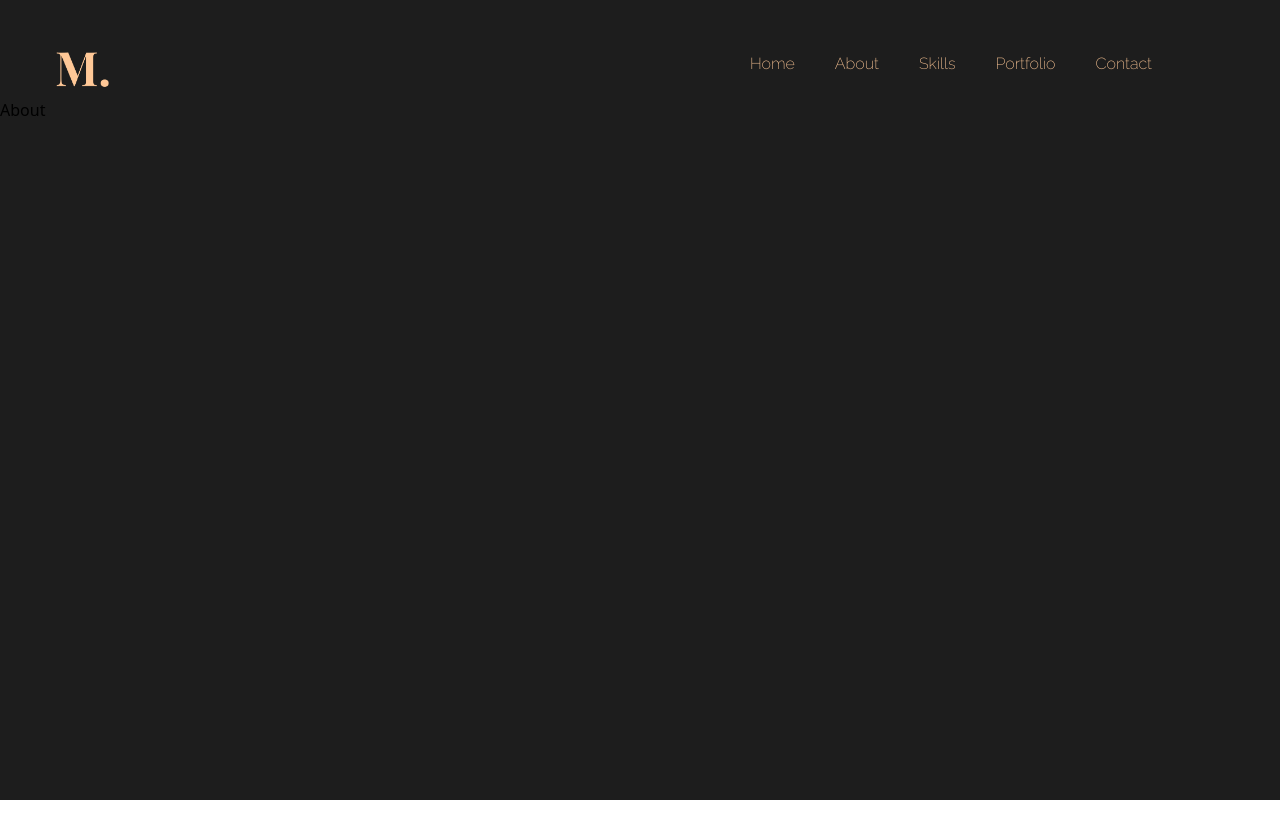
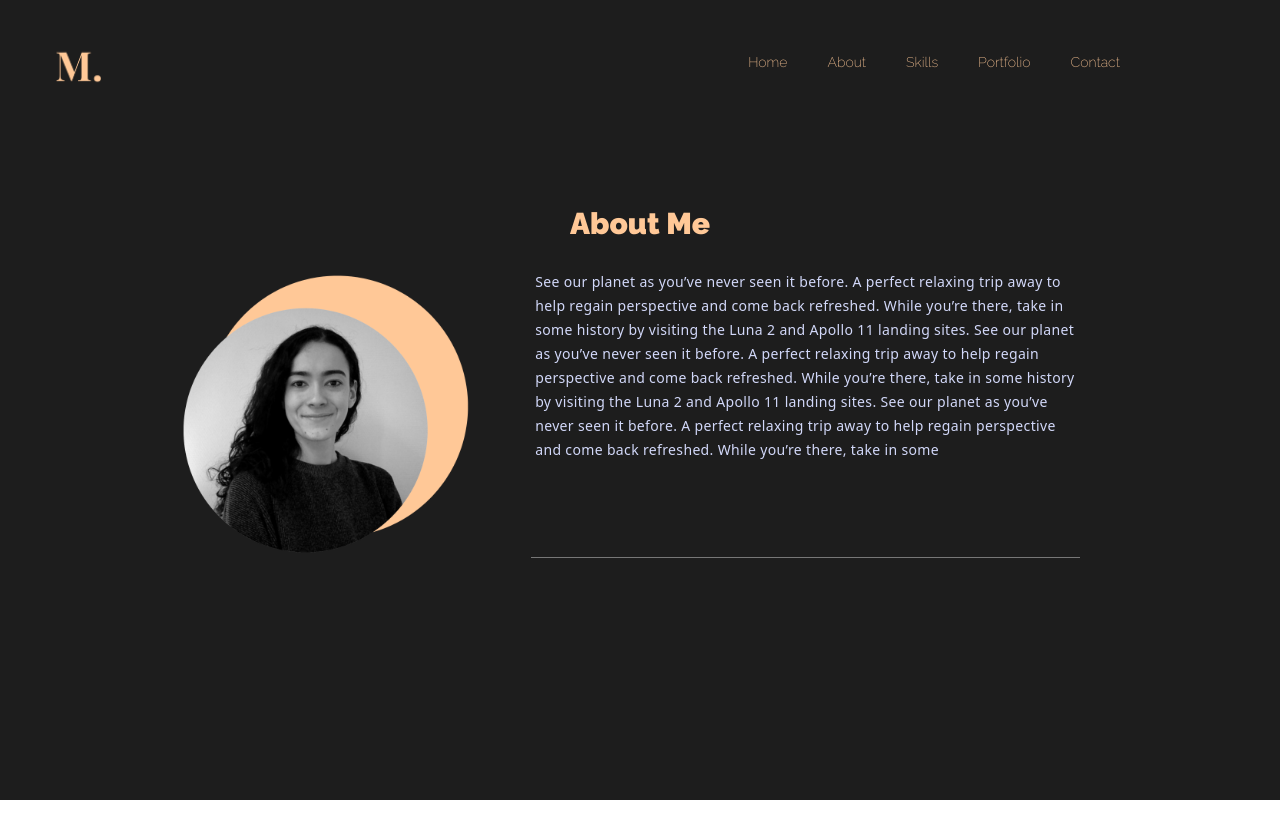
Before and after one commit to marietignol/Checkpoint-4, a React (Vite) app in the folder frontend/: page /about in a window 1280 px wide. Shown: the top 838 px of the page. Before the commit the page ends 800 px from the top, so only its background shows below. Built offline with nearby package versions, Linux system fonts and the light colour scheme.

Commit message:
add content to the about page

```diff
--- a/frontend/src/components/Nav.jsx
+++ b/frontend/src/components/Nav.jsx
@@ -28,14 +28,14 @@ function Nav() {
       />
 
       <ul
-        className={`bg-darkColor lg:text-right duration-500 ease-linear lg:pl-10 lg:static fixed  top-0 lg:h-auto z-10 mr-32 ${
+        className={`bg-darkColor lg:text-right w-full h-full duration-500 ease-linear lg:pl-10 lg:static fixed  top-0 lg:h-auto z-10 ${
           !navOpen ? "right-[-100%]" : "right-0"
         } `}
       >
-        <li className="lg:inline-block  lg:ml-10 ml-5 lg:my-0 my-6 border-b-2 border-darkColor hover:border-white duration-300">
+        <li className="lg:inline-block   lg:ml-10 ml-5 lg:my-0 my-6 border-b-2 border-darkColor hover:border-white duration-300">
           <Link
             to="/home"
-            className="text-middleOrange cursor-pointer font-Raleway font-normal text-base inline-block lg:py-5 py-3"
+            className="text-middleOrange cursor-pointer font-Raleway font-normal text-sm inline-block lg:py-5 py-3"
             onClick={() => setNavOpen(!navOpen)}
           >
             Home
@@ -45,7 +45,7 @@ function Nav() {
         <li className="lg:inline-block  lg:ml-10 ml-5 lg:my-0 my-6 border-b-2 border-darkColor hover:border-white duration-300">
           <Link
             to="/about"
-            className="text-middleOrange cursor-pointer font-Raleway font-normal text-base inline-block lg:py-5 py-3"
+            className="text-middleOrange cursor-pointer font-Raleway font-normal text-sm inline-block lg:py-5 py-3"
             onClick={() => setNavOpen(!navOpen)}
           >
             About
@@ -55,7 +55,7 @@ function Nav() {
         <li className="lg:inline-block  lg:ml-10 ml-5 lg:my-0 my-6 border-b-2 border-darkColor hover:border-white duration-300">
           <Link
             to="/skills"
-            className="text-middleOrange cursor-pointer font-Raleway font-normal text-base inline-block lg:py-5 py-3"
+            className="text-middleOrange cursor-pointer font-Raleway font-normal text-sm inline-block lg:py-5 py-3"
             onClick={() => setNavOpen(!navOpen)}
           >
             Skills
@@ -65,16 +65,16 @@ function Nav() {
         <li className="lg:inline-block  lg:ml-10 ml-5 lg:my-0 my-6 border-b-2 border-darkColor hover:border-white duration-300">
           <Link
             to="/portfolio"
-            className="text-middleOrange cursor-pointer font-Raleway font-normal text-base inline-block lg:py-5 py-3"
+            className="text-middleOrange cursor-pointer font-Raleway font-normal text-sm inline-block lg:py-5 py-3"
             onClick={() => setNavOpen(!navOpen)}
           >
             Portfolio
           </Link>
         </li>
-        <li className="lg:inline-block  lg:ml-10 ml-5 lg:my-0 my-6 border-b-2 border-darkColor hover:border-white duration-300">
+        <li className="lg:inline-block  lg:ml-10 ml-5 lg:my-0 my-6 border-b-2 border-darkColor hover:border-white duration-300 mr-40">
           <Link
             to="/contact"
-            className="text-middleOrange cursor-pointer font-Raleway font-normal text-base inline-block lg:py-5 py-3"
+            className="text-middleOrange cursor-pointer font-Raleway font-normal text-sm inline-block lg:py-5 py-3"
             onClick={() => setNavOpen(!navOpen)}
           >
             Contact
--- a/frontend/src/pages/About.jsx
+++ b/frontend/src/pages/About.jsx
@@ -1,7 +1,32 @@
 import React from "react";
 
 function About() {
-  return <div>About</div>;
+  return (
+    <div className="bg-hero-bg md:h-screen bg-cover bg-center font-Barlow pb-2 p-28 h-screen">
+      <div className=" items-center md:justify-between ">
+        <h1 className="text-middleOrange text-center w-full font-Raleway pb-2 text-3xl font-bold">
+          About Me
+        </h1>
+      </div>
+      <div className="md:container flex flex-row-reverse px-2 md:flex-end  pt-5 md:text-left text-center">
+        <span className="text-[#d2d8f9] text-sm" />
+        <p className="text-[#d2d8f9] font-extralight text-sm md:w-2/3 md:pl-1 leading-6 tracking-wide pb-10 border-b-[0.5px] border-[#ffffff66] ">
+          See our planet as you’ve never seen it before. A perfect relaxing trip
+          away to help regain perspective and come back refreshed. While you’re
+          there, take in some history by visiting the Luna 2 and Apollo 11
+          landing sites. See our planet as you’ve never seen it before. A
+          perfect relaxing trip away to help regain perspective and come back
+          refreshed. While you’re there, take in some history by visiting the
+          Luna 2 and Apollo 11 landing sites. See our planet as you’ve never
+          seen it before. A perfect relaxing trip away to help regain
+          perspective and come back refreshed. While you’re there, take in some
+        </p>
+        <div className="flex  justify-around lg:w-1/2 w-auto item-center">
+          <img src="./src/assets/profil2.png" alt="" className="h-72" />
+        </div>
+      </div>
+    </div>
+  );
 }
 
 export default About;
--- a/frontend/src/pages/Home.jsx
+++ b/frontend/src/pages/Home.jsx
@@ -3,37 +3,33 @@ import { Link } from "react-router-dom";
 
 function Home() {
   return (
-    <section className="bg-hero-bg md:h-screen bg-cover bg-center font-Barlow pb-2 p-28">
+    <div className="bg-hero-bg md:h-screen bg-cover bg-center font-Barlow pb-2 p-28 h-screen">
       <div className="md:container  px-2  pt-5 md:text-left text-center">
-        <h1 className="text-2xl  text-white">
-          <span className="text-[#ffffff70] font-bold mr-2">01</span> PICK YOUR
-          DESTINATION
-        </h1>
-        <div className="md:flex items-center md:justify-between  flex-row-reverse pt-6 ">
-          <img
-            src="./src/assets/image-moon.png"
-            alt=""
-            className="md:w-[36%] w-[52%]  md:mx-0 mx-auto md:py-0 py-4"
-          />
+        <h1 className="text-2xl  text-white" />
+        <div className=" items-center md:justify-between ">
           <div className="md:w-1/2 ">
-            <ul className="text-white pb-4">
+            <ul className="text-white pb-4 text-xs">
               <li className="inline-block cursor-pointer md:mr-8 md:mx-0 mx-4 md:ml-2 border-b-2">
-                MOON
+                HOME
               </li>
               <li className="inline-block cursor-pointer md:mr-8 md:mx-0 mx-4">
-                MARS
+                ABOUT
               </li>
               <li className="inline-block cursor-pointer md:mr-8 md:mx-0 mx-4">
-                EUROPA
+                SKILLS
               </li>
               <li className="inline-block cursor-pointer md:mr-8 md:mx-0 mx-4">
-                TITAN
+                PORTFOLIO
               </li>
             </ul>
-            <h1 className="text-middleOrange w-full font-Bellefair pb-2 text-8xl">
-              Hi, I'm Marie,Web Developer
+            <h1 className="text-middleOrange w-full font-Bellefair pb-2 text-7xl font-bold">
+              Hi, I'm Marie,
             </h1>
-            <p className="text-white font-extralight text-sm md:w-2/3 md:pl-1 leading-6 tracking-wide pb-10 border-b-[0.5px] border-[#ffffff66]">
+            <h1 className="text-middleOrange w-full font-Bellefair pb-2 text-7xl font-bold">
+              Web Developer
+            </h1>
+            <span className="text-[#d2d8f9] text-sm" />
+            <p className="text-[#d2d8f9] font-extralight text-xl md:w-2/3 md:pl-1 leading-6 tracking-wide pb-10 border-b-[0.5px] border-[#ffffff66] ">
               Front End Back End Developer Junior
             </p>
             <div className="flex md:justify-between justify-around lg:w-1/2 w-auto pt-10">
@@ -69,7 +65,7 @@ function Home() {
           </div>
         </div>
       </div>
-    </section>
+    </div>
   );
 }
 
```
